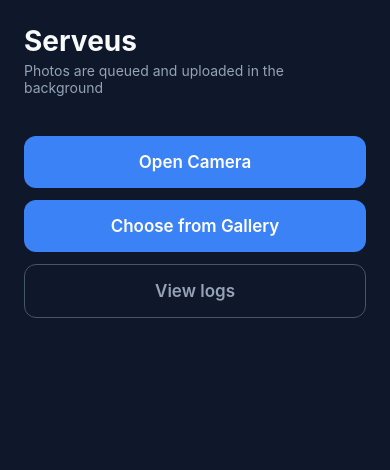
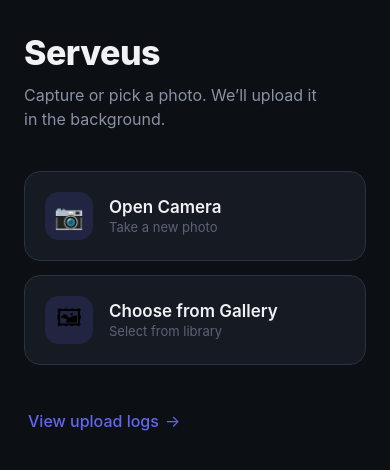
Before and after one commit to onedream0824/serveus-ai-app, a React Native app: screen / in a window 390 px wide. Shown: the top 470 px of the page. Built offline with nearby package versions, Linux system fonts and the light colour scheme.

Commit message:
feat: Update the theme fashionable

```diff
--- a/App.tsx
+++ b/App.tsx
@@ -17,6 +17,26 @@ import { StatusBar, useColorScheme } from 'react-native';
 import { uploadPhotoAsync } from './src/services/uploadService';
 import type { UploadJob, UploadJobStatus } from './src/types/upload';
 import Toast from 'react-native-toast-message';
+
+const COLORS = {
+  bg: '#0c0f14',
+  surface: '#161a22',
+  surfaceElevated: '#1c2129',
+  border: '#2a3142',
+  text: '#f0f2f5',
+  textSecondary: '#8b92a5',
+  textMuted: '#5c6378',
+  accent: '#6366f1',
+  accentSoft: 'rgba(99, 102, 241, 0.15)',
+  success: '#22c55e',
+  successSoft: 'rgba(34, 197, 94, 0.12)',
+  error: '#ef4444',
+  errorSoft: 'rgba(239, 68, 68, 0.12)',
+  warning: '#f59e0b',
+  warningSoft: 'rgba(245, 158, 11, 0.12)',
+  info: '#3b82f6',
+  infoSoft: 'rgba(59, 130, 246, 0.12)',
+};
 
 function makeJobId(): string {
   return `${Date.now()}-${Math.random().toString(36).slice(2, 9)}`;
@@ -50,40 +70,80 @@ function handleImageResult(result: ImagePickerResponse): {
   };
 }
 
-const STATUS_EMOJI: Record<UploadJobStatus, string> = {
-  Queued: '⏳',
-  Uploading: '🔄',
-  Success: '✅',
-  Failed: '❌',
-};
+function statusStyle(status: UploadJobStatus): { bg: string; text: string } {
+  switch (status) {
+    case 'Queued':
+      return { bg: COLORS.warningSoft, text: COLORS.warning };
+    case 'Uploading':
+      return { bg: COLORS.infoSoft, text: COLORS.info };
+    case 'Success':
+      return { bg: COLORS.successSoft, text: COLORS.success };
+    case 'Failed':
+      return { bg: COLORS.errorSoft, text: COLORS.error };
+  }
+}
 
 function HomeScreen({
   insets,
   onOpenCamera,
   onChooseFromGallery,
   onViewLogs,
+  pendingCount,
 }: {
   insets: { top: number; bottom: number };
   onOpenCamera: () => void;
   onChooseFromGallery: () => void;
   onViewLogs: () => void;
+  pendingCount: number;
 }) {
   return (
-    <View style={[styles.container, { paddingTop: insets.top, paddingBottom: insets.bottom }]}>
-      <Text style={styles.title}>Serveus</Text>
-      <Text style={styles.subtitle}>Photos are queued and uploaded in the background</Text>
+    <View style={[styles.screen, { paddingTop: insets.top, paddingBottom: insets.bottom }]}>
+      <View style={styles.hero}>
+        <Text style={styles.brand}>Serveus</Text>
+        <Text style={styles.tagline}>
+          Capture or pick a photo. We’ll upload it in the background.
+        </Text>
+      </View>
 
       <View style={styles.actions}>
-        <TouchableOpacity style={styles.button} onPress={onOpenCamera} activeOpacity={0.8}>
-          <Text style={styles.buttonText}>Open Camera</Text>
+        <TouchableOpacity
+          style={styles.primaryButton}
+          onPress={onOpenCamera}
+          activeOpacity={0.85}
+        >
+          <View style={styles.buttonIcon}>
+            <Text style={styles.buttonIconText}>📷</Text>
+          </View>
+          <View style={styles.primaryButtonTextWrap}>
+            <Text style={styles.primaryButtonLabel}>Open Camera</Text>
+            <Text style={styles.primaryButtonHint}>Take a new photo</Text>
+          </View>
         </TouchableOpacity>
-        <TouchableOpacity style={styles.button} onPress={onChooseFromGallery} activeOpacity={0.8}>
-          <Text style={styles.buttonText}>Choose from Gallery</Text>
-        </TouchableOpacity>
-        <TouchableOpacity style={styles.buttonSecondary} onPress={onViewLogs} activeOpacity={0.8}>
-          <Text style={styles.buttonSecondaryText}>View logs</Text>
+
+        <TouchableOpacity
+          style={styles.primaryButton}
+          onPress={onChooseFromGallery}
+          activeOpacity={0.85}
+        >
+          <View style={styles.buttonIcon}>
+            <Text style={styles.buttonIconText}>🖼</Text>
+          </View>
+          <View style={styles.primaryButtonTextWrap}>
+            <Text style={styles.primaryButtonLabel}>Choose from Gallery</Text>
+            <Text style={styles.primaryButtonHint}>Select from library</Text>
+          </View>
         </TouchableOpacity>
       </View>
+
+      <TouchableOpacity style={styles.logsCta} onPress={onViewLogs} activeOpacity={0.8}>
+        <Text style={styles.logsCtaLabel}>View upload logs</Text>
+        {pendingCount > 0 ? (
+          <View style={styles.logsBadge}>
+            <Text style={styles.logsBadgeText}>{pendingCount}</Text>
+          </View>
+        ) : null}
+        <Text style={styles.logsCtaArrow}>→</Text>
+      </TouchableOpacity>
     </View>
   );
 }
@@ -100,17 +160,20 @@ function LogsScreen({
   const renderItem = useCallback(
     ({ item }: { item: UploadJob }) => {
       const label = item.fileName ?? `Photo ${item.id.slice(0, 8)}`;
+      const { bg, text } = statusStyle(item.status);
       return (
-        <View style={styles.logRow}>
-          <Text style={styles.logLabel} numberOfLines={1}>
-            {label}
-          </Text>
-          <Text style={styles.logTime}>{formatTime(item.timestamp)}</Text>
-          <Text style={styles.logStatus}>
-            {STATUS_EMOJI[item.status]} {item.status}
-          </Text>
+        <View style={styles.logCard}>
+          <View style={styles.logCardTop}>
+            <Text style={styles.logCardLabel} numberOfLines={1}>
+              {label}
+            </Text>
+            <View style={[styles.statusPill, { backgroundColor: bg }]}>
+              <Text style={[styles.statusPillText, { color: text }]}>{item.status}</Text>
+            </View>
+          </View>
+          <Text style={styles.logCardTime}>{formatTime(item.timestamp)}</Text>
           {item.error ? (
-            <Text style={styles.logError} numberOfLines={1}>
+            <Text style={styles.logCardError} numberOfLines={2}>
               {item.error}
             </Text>
           ) : null}
@@ -121,21 +184,30 @@ function LogsScreen({
   );
 
   return (
-    <View style={[styles.container, { paddingTop: insets.top, paddingBottom: insets.bottom }]}>
+    <View style={[styles.screen, { paddingTop: insets.top, paddingBottom: insets.bottom }]}>
       <View style={styles.logsHeader}>
-        <TouchableOpacity onPress={onBack} style={styles.backButton}>
-          <Text style={styles.backButtonText}>←</Text>
+        <TouchableOpacity onPress={onBack} style={styles.backBtn} hitSlop={{ top: 12, bottom: 12, left: 12, right: 12 }}>
+          <Text style={styles.backBtnText}>← Back</Text>
         </TouchableOpacity>
         <Text style={styles.logsTitle}>Upload logs</Text>
+        <Text style={styles.logsSubtitle}>{jobs.length} item{jobs.length !== 1 ? 's' : ''}</Text>
       </View>
+
       {jobs.length === 0 ? (
-        <Text style={styles.emptyLogs}>No uploads yet. Take or choose a photo to start.</Text>
+        <View style={styles.emptyState}>
+          <Text style={styles.emptyStateIcon}>📤</Text>
+          <Text style={styles.emptyStateTitle}>No uploads yet</Text>
+          <Text style={styles.emptyStateText}>
+            Take a photo or choose one from your gallery to see upload logs here.
+          </Text>
+        </View>
       ) : (
         <FlatList
           data={[...jobs].reverse()}
           keyExtractor={(item) => item.id}
           renderItem={renderItem}
           contentContainerStyle={styles.logListContent}
+          showsVerticalScrollIndicator={false}
         />
       )}
     </View>
@@ -236,12 +308,17 @@ function AppContent() {
     );
   }
 
+  const pendingCount = uploadQueue.filter(
+    (j) => j.status === 'Queued' || j.status === 'Uploading'
+  ).length;
+
   return (
     <HomeScreen
       insets={insets}
       onOpenCamera={onOpenCamera}
       onChooseFromGallery={onChooseFromGallery}
       onViewLogs={() => setScreen('logs')}
+      pendingCount={pendingCount}
     />
   );
 }
@@ -259,102 +336,188 @@ function App() {
 }
 
 const styles = StyleSheet.create({
-  container: {
+  screen: {
     flex: 1,
-    backgroundColor: '#0f172a',
+    backgroundColor: COLORS.bg,
     paddingHorizontal: 24,
   },
-  title: {
+  // —— Home ——
+  hero: {
+    marginTop: 32,
+    marginBottom: 40,
+  },
+  brand: {
+    fontSize: 34,
+    fontWeight: '800',
+    color: COLORS.text,
+    letterSpacing: -0.5,
+  },
+  tagline: {
+    fontSize: 16,
+    color: COLORS.textSecondary,
+    marginTop: 10,
+    lineHeight: 24,
+    maxWidth: 300,
+  },
+  actions: {
+    gap: 14,
+  },
+  primaryButton: {
+    backgroundColor: COLORS.surface,
+    borderRadius: 16,
+    padding: 20,
+    borderWidth: 1,
+    borderColor: COLORS.border,
+    flexDirection: 'row',
+    alignItems: 'center',
+  },
+  buttonIcon: {
+    width: 48,
+    height: 48,
+    borderRadius: 14,
+    backgroundColor: COLORS.accentSoft,
+    justifyContent: 'center',
+    alignItems: 'center',
+    marginRight: 16,
+  },
+  buttonIconText: {
+    fontSize: 24,
+  },
+  primaryButtonTextWrap: {
+    flex: 1,
+  },
+  primaryButtonLabel: {
+    fontSize: 17,
+    fontWeight: '600',
+    color: COLORS.text,
+  },
+  primaryButtonHint: {
+    fontSize: 13,
+    color: COLORS.textMuted,
+    marginTop: 2,
+  },
+  logsCta: {
+    flexDirection: 'row',
+    alignItems: 'center',
+    marginTop: 32,
+    paddingVertical: 14,
+    paddingHorizontal: 4,
+  },
+  logsCtaLabel: {
+    fontSize: 16,
+    fontWeight: '500',
+    color: COLORS.accent,
+  },
+  logsBadge: {
+    backgroundColor: COLORS.accent,
+    minWidth: 22,
+    height: 22,
+    borderRadius: 11,
+    justifyContent: 'center',
+    alignItems: 'center',
+    marginLeft: 8,
+    paddingHorizontal: 6,
+  },
+  logsBadgeText: {
+    fontSize: 12,
+    fontWeight: '700',
+    color: '#fff',
+  },
+  logsCtaArrow: {
+    fontSize: 16,
+    color: COLORS.accent,
+    marginLeft: 6,
+  },
+  logsHeader: {
+    marginBottom: 24,
+  },
+  backBtn: {
+    alignSelf: 'flex-start',
+    paddingVertical: 8,
+    paddingRight: 12,
+    marginBottom: 8,
+  },
+  backBtnText: {
+    fontSize: 16,
+    fontWeight: '500',
+    color: COLORS.accent,
+  },
+  logsTitle: {
     fontSize: 28,
-    fontWeight: '700',
-    color: '#f8fafc',
-    marginTop: 24,
+    fontWeight: '800',
+    color: COLORS.text,
+    letterSpacing: -0.3,
   },
-  subtitle: {
+  logsSubtitle: {
     fontSize: 14,
-    color: '#94a3b8',
+    color: COLORS.textMuted,
     marginTop: 4,
   },
-  actions: {
-    marginTop: 40,
+  emptyState: {
+    flex: 1,
+    justifyContent: 'center',
+    alignItems: 'center',
+    paddingHorizontal: 24,
+  },
+  emptyStateIcon: {
+    fontSize: 48,
+    marginBottom: 16,
+  },
+  emptyStateTitle: {
+    fontSize: 20,
+    fontWeight: '700',
+    color: COLORS.text,
+    marginBottom: 8,
+  },
+  emptyStateText: {
+    fontSize: 15,
+    color: COLORS.textSecondary,
+    textAlign: 'center',
+    lineHeight: 22,
+  },
+  logListContent: {
+    paddingBottom: 32,
+  },
+  logCard: {
+    backgroundColor: COLORS.surface,
+    borderRadius: 16,
+    padding: 18,
+    marginBottom: 12,
+    borderWidth: 1,
+    borderColor: COLORS.border,
+  },
+  logCardTop: {
+    flexDirection: 'row',
+    alignItems: 'center',
+    justifyContent: 'space-between',
     gap: 12,
   },
-  button: {
-    backgroundColor: '#3b82f6',
-    paddingVertical: 16,
-    borderRadius: 12,
-    alignItems: 'center',
-  },
-  buttonText: {
-    color: '#fff',
-    fontSize: 17,
-    fontWeight: '600',
-  },
-  buttonSecondary: {
-    backgroundColor: 'transparent',
-    paddingVertical: 16,
-    borderRadius: 12,
-    alignItems: 'center',
-    borderWidth: 1,
-    borderColor: '#475569',
-  },
-  buttonSecondaryText: {
-    color: '#94a3b8',
-    fontSize: 17,
-    fontWeight: '600',
-  },
-  logsHeader: {
-    flexDirection: 'row',
-    alignItems: 'center',
-    marginTop: 16,
-    marginBottom: 16,
-  },
-  backButton: {
-    paddingVertical: 8,
-    paddingRight: 16,
-  },
-  backButtonText: {
-    color: '#3b82f6',
-    fontSize: 17,
-  },
-  logsTitle: {
-    fontSize: 22,
-    fontWeight: '700',
-    color: '#f8fafc',
-  },
-  emptyLogs: {
-    color: '#64748b',
-    fontSize: 15,
-    marginTop: 24,
-  },
-  logListContent: {
-    paddingBottom: 24,
-  },
-  logRow: {
-    backgroundColor: '#1e293b',
-    borderRadius: 12,
-    padding: 16,
-    marginBottom: 12,
-  },
-  logLabel: {
-    color: '#f8fafc',
+  logCardLabel: {
     fontSize: 16,
     fontWeight: '600',
+    color: COLORS.text,
+    flex: 1,
   },
-  logTime: {
-    color: '#94a3b8',
+  statusPill: {
+    paddingHorizontal: 10,
+    paddingVertical: 5,
+    borderRadius: 8,
+  },
+  statusPillText: {
+    fontSize: 12,
+    fontWeight: '600',
+    textTransform: 'capitalize',
+  },
+  logCardTime: {
     fontSize: 13,
-    marginTop: 4,
+    color: COLORS.textMuted,
+    marginTop: 8,
   },
-  logStatus: {
-    color: '#cbd5e1',
-    fontSize: 14,
-    marginTop: 6,
-  },
-  logError: {
-    color: '#f87171',
+  logCardError: {
     fontSize: 12,
-    marginTop: 4,
+    color: COLORS.error,
+    marginTop: 8,
+    lineHeight: 18,
   },
 });
 
```
Also changed, not shown: 1 other file (tests, documents, lock files or other folders).
